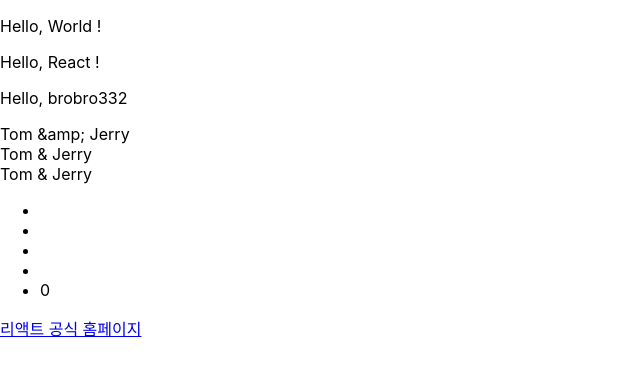
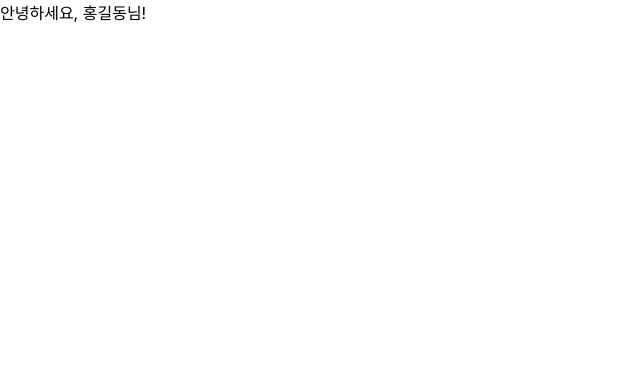
Before and after one commit to brobro332/react-handbook-labs, a React (Create React App) app: page / in a window 1280 px wide. Shown: the top 376 px of the page, without its empty margins (0-640 px from the left). Built offline with nearby package versions, Linux system fonts and the light colour scheme.

Commit message:
feat: practice props with MyHello component

```diff
--- /dev/null
+++ b/src/components/MyHello.js
@@ -0,0 +1,11 @@
+/*
+ * [props]
+ * 1. 분할 대입은 { ... } 구문을 사용한다.
+ */
+// export default function MyHello(props) {
+//   return <div>안녕하세요, {props.myName}님!</div>;
+// }
+
+export default function MyHello({ myName }) {
+  return <div>안녕하세요, {myName}님!</div>;
+}
--- a/src/index.js
+++ b/src/index.js
@@ -1,8 +1,10 @@
-import ReactDOM from 'react-dom/client';
-import './index.css';
-import reportWebVitals from './reportWebVitals';
+import ReactDOM from "react-dom/client";
+import "./index.css";
+import reportWebVitals from "./reportWebVitals";
+import MyHello from "./components/MyHello";
+import React from "react";
 
-const root = ReactDOM.createRoot(document.getElementById('root'));
+const root = ReactDOM.createRoot(document.getElementById("root"));
 
 /*
  * [앱 리렌더링]
@@ -40,40 +42,44 @@ const root = ReactDOM.createRoot(document.getElementById('root'));
  * 11. JSX는 자바스크립트 자체가 아니라, 실행 시 자바스크립트 코드인
  *     React.createElement() 메서드로 변환되는 확장 구문이다.
  */
-const nickname = 'brobro332';
-const dest = 'https://ko.react.dev';
-
-root.render(
-  // 태그 밖에서 주석으로 사용할 수 있다.
-  /* 태그 밖에서 주석으로 사용할 수 있다. */
-  <>
-      {/* 태그 자식 요소에서 사용할 수 있는 주석이다. */}
-      <p>Hello, World !</p>
-      <p>Hello, React !</p>
-      <p>Hello, {nickname}</p>
-
-      {/* 실제 참조 */}
-      <div>{'Tom &amp; Jerry'}</div>
-      <div>{'Tom \u0026 Jerry'}</div>                      {/* 이스케이프 시퀀스 */}
-      <div>{`Tom ${String.fromCodePoint(38)} Jerry`}</div> {/* 유니코드 포인트 */}
-
-      <ul>
-        <li>{true}</li>
-        <li>{false}</li>
-        <li>{undefined}</li>
-        <li>{null}</li>
-        <li>{0}</li> {/* 유일하게 렌더링 */}
-      </ul>
-
-      <a href={dest}>리액트 공식 홈페이지</a>
-  </>
-)
-
+// const nickname = 'brobro332';
+// const dest = 'https://ko.react.dev';
 
 // root.render(
-//   <React.StrictMode>
-//     <App />
-//   </React.StrictMode>
-// );
+//   // 태그 밖에서 주석으로 사용할 수 있다.
+//   /* 태그 밖에서 주석으로 사용할 수 있다. */
+//   <>
+//       {/* 태그 자식 요소에서 사용할 수 있는 주석이다. */}
+//       <p>Hello, World !</p>
+//       <p>Hello, React !</p>
+//       <p>Hello, {nickname}</p>
+
+//       {/* 실제 참조 */}
+//       <div>{'Tom &amp; Jerry'}</div>
+//       <div>{'Tom \u0026 Jerry'}</div>                      {/* 이스케이프 시퀀스 */}
+//       <div>{`Tom ${String.fromCodePoint(38)} Jerry`}</div> {/* 유니코드 포인트 */}
+
+//       <ul>
+//         <li>{true}</li>
+//         <li>{false}</li>
+//         <li>{undefined}</li>
+//         <li>{null}</li>
+//         <li>{0}</li> {/* 유일하게 렌더링 */}
+//       </ul>
+
+//       <a href={dest}>리액트 공식 홈페이지</a>
+//   </>
+// )
+
+/*
+ * [props]
+ * 1. 큰 따옴표로 묶인 속성 값은 모두 문자열로 간주된다.
+ *    값을 숫자나 객체, 또는 함수로 전달하고 싶다면 { ... } 구문을 사용해야 한다.
+ */
+root.render(
+  <React.StrictMode>
+    <MyHello myName="홍길동" />
+  </React.StrictMode>
+);
 
 reportWebVitals();
```
